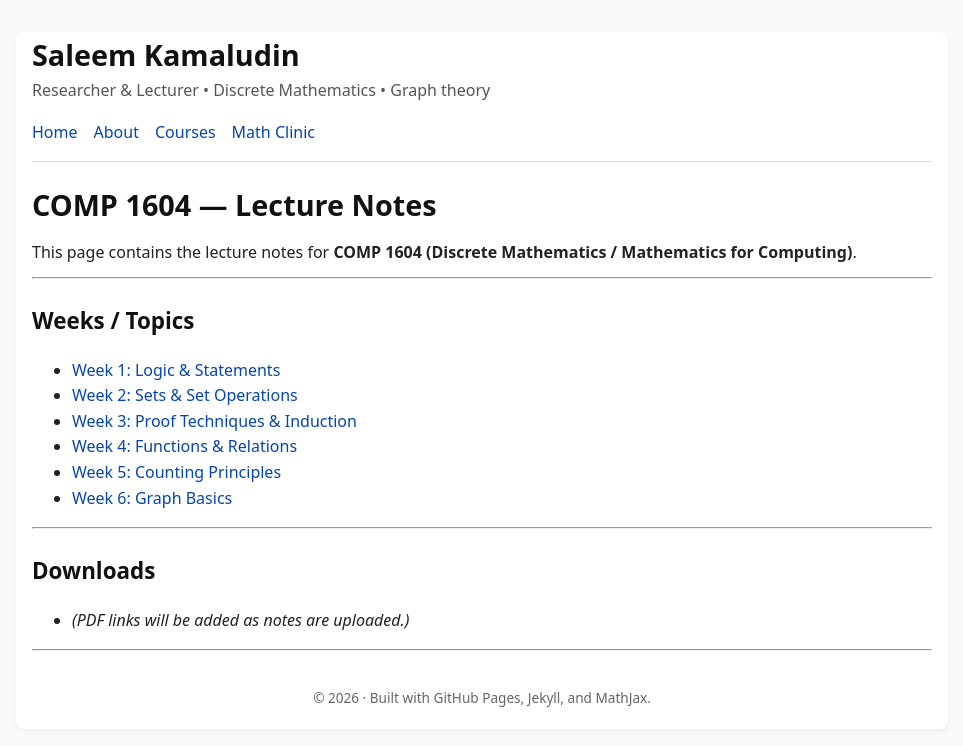
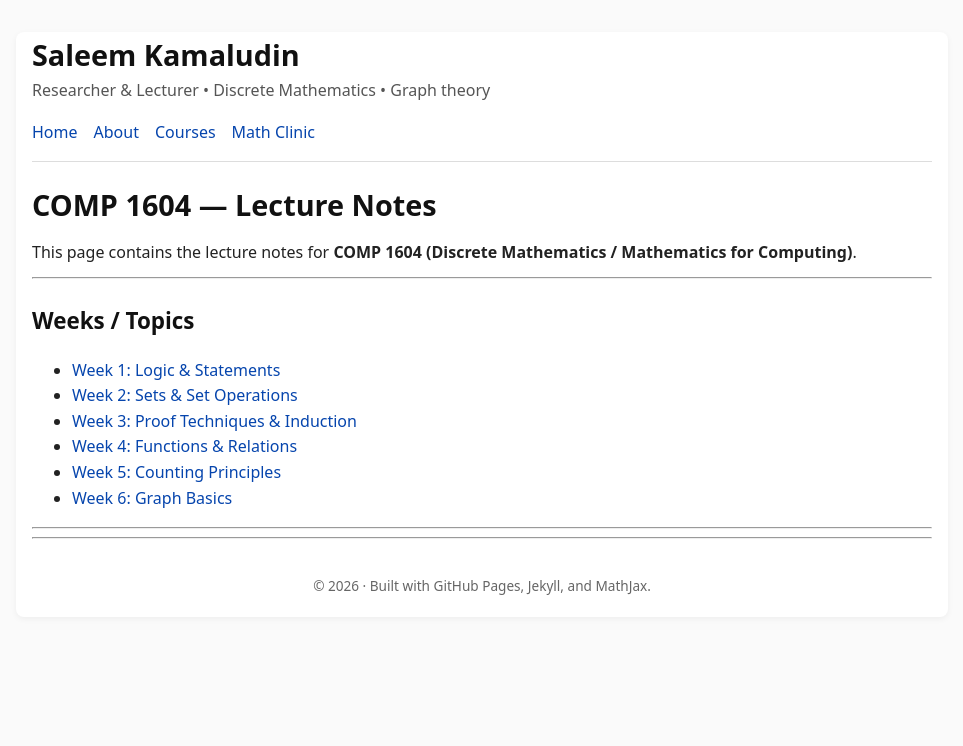
Before and after one commit to SaleemKamaludin/SaleemKamaludin.github.io, a Jekyll site: the page built from courses/comp1604/lecture-notes/index.md, in a window 1280 px wide. Shown: the top 746 px of the page, without its empty margins (158-1121 px from the left). Built offline with Jekyll 4.4.1, drawn with Linux system fonts in a browser that asks for light colours.

Commit message:
Update index.md

```diff
--- a/courses/comp1604/lecture-notes/index.md
+++ b/courses/comp1604/lecture-notes/index.md
@@ -20,7 +20,3 @@ This page contains the lecture notes for **COMP 1604 (Discrete Mathematics / Mat
 - [Week 6: Graph Basics](#)
 
 ---
-
-## Downloads
-
-- *(PDF links will be added as notes are uploaded.)*
```
